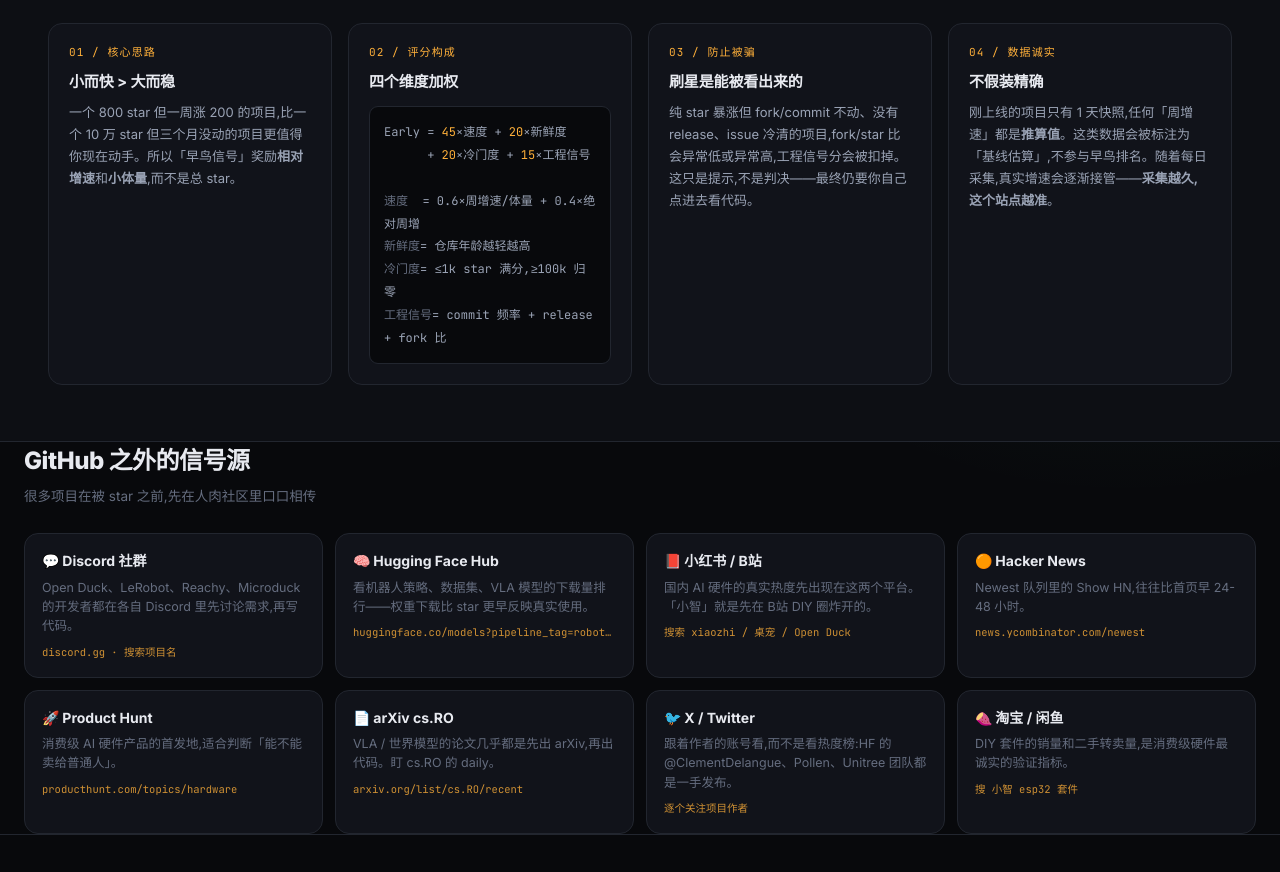
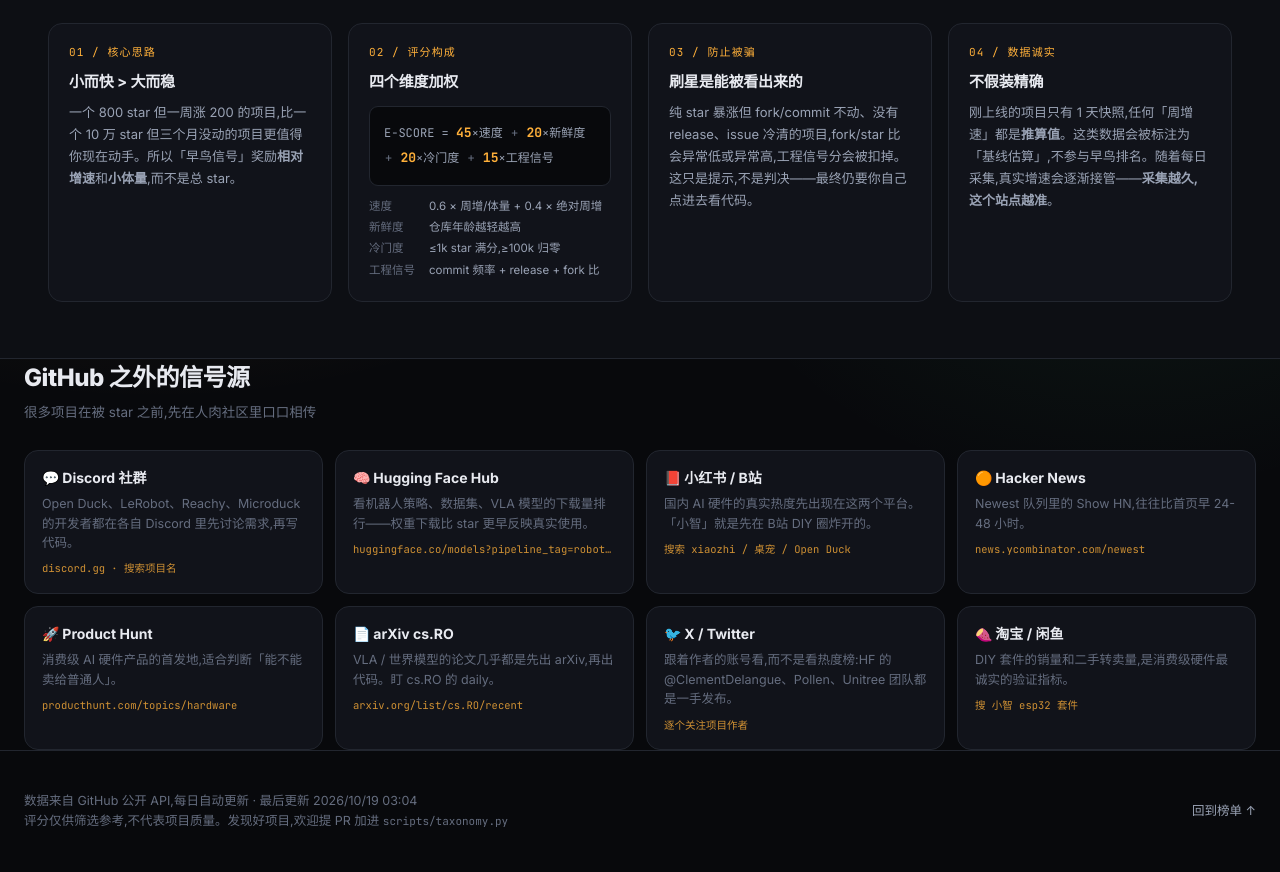
Before and after one commit to YUYAN-LAB/signal-radar, a plain HTML site: page index.html in a window 1280 px wide. Shown: the part 3836-4708 px from the top of the page. Drawn offline with Linux system fonts and the light colour scheme.

Commit message:
style: 优化评分公式排版，清单类项目加标记

```diff
--- a/index.html
+++ b/index.html
@@ -215,8 +215,13 @@ section{padding:56px 24px}
   background:var(--bg);border:1px solid var(--line);border-radius:9px;padding:14px;margin-top:12px;
   overflow-x:auto;
 }
-.formula em{color:var(--accent);font-style:normal}
-.formula span{color:var(--txt-3)}
+.formula em{
+  color:var(--accent);font-style:normal;font-weight:700;font-size:13px;
+}
+.formula span{color:var(--txt-3);margin:0 1px}
+.flist{font-size:11.5px;line-height:1.85;color:var(--txt-2);margin-top:10px}
+.flist div{display:flex;gap:8px}
+.flist span{color:var(--txt-3);min-width:52px;flex:0 0 auto}
 
 /* ── 社群 ── */
 .community{display:grid;grid-template-columns:repeat(auto-fill,minmax(250px,1fr));gap:12px}
@@ -353,14 +358,13 @@ footer a:hover{color:var(--accent)}
       <div class="mbox">
         <div class="h">02 / 评分构成</div>
         <h4>四个维度加权</h4>
-        <div class="formula">
-Early = <em>45</em>×速度 + <em>20</em>×新鲜度<br>
-&nbsp;&nbsp;&nbsp;&nbsp;&nbsp;&nbsp;+ <em>20</em>×冷门度 + <em>15</em>×工程信号<br>
-<br>
-<span>速度</span>&nbsp;&nbsp;= 0.6×周增速/体量 + 0.4×绝对周增<br>
-<span>新鲜度</span>= 仓库年龄越轻越高<br>
-<span>冷门度</span>= ≤1k star 满分,≥100k 归零<br>
-<span>工程信号</span>= commit 频率 + release + fork 比
+        <div class="formula">E-SCORE = <em>45</em>×速度 <span>+</span> <em>20</em>×新鲜度 <span>+</span>
+          <em>20</em>×冷门度 <span>+</span> <em>15</em>×工程信号</div>
+        <div class="flist">
+          <div><span>速度</span>0.6 × 周增/体量 + 0.4 × 绝对周增</div>
+          <div><span>新鲜度</span>仓库年龄越轻越高</div>
+          <div><span>冷门度</span>≤1k star 满分,≥100k 归零</div>
+          <div><span>工程信号</span>commit 频率 + release + fork 比</div>
         </div>
       </div>
       <div class="mbox">
```
